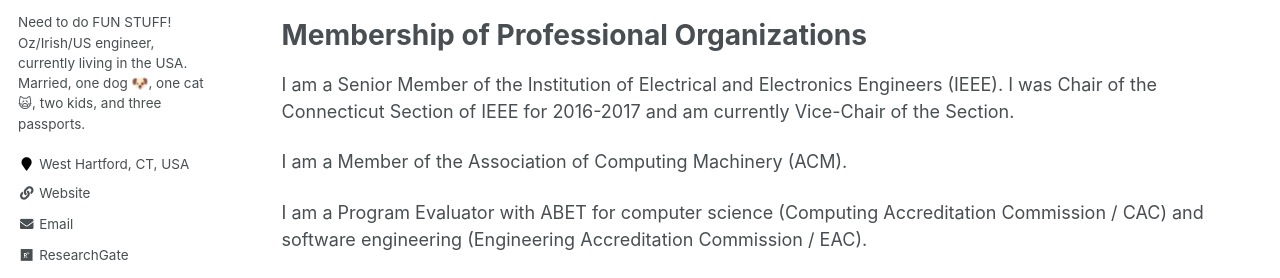
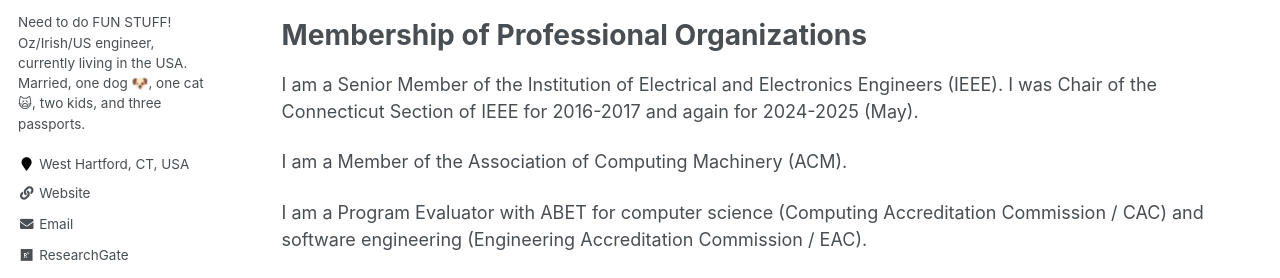
Before and after one commit to kootsoop/kootsoop.github.io, a Jekyll site: the page built from _pages/cv.md, in a window 1280 px wide and 900 px high, scrolled down 2603 px. Shown: the part 186-464 px from the top of the window. Built offline with Jekyll 4.4.1, drawn with Linux system fonts in a browser that asks for light colours; some web fonts are replaced.

Commit message:
Fixing IEEE statement.

```diff
--- a/_pages/cv.md
+++ b/_pages/cv.md
@@ -128,7 +128,7 @@
  Membership of Professional Organizations
 =========================================
 
-I am a Senior Member of the Institution of Electrical and Electronics Engineers (IEEE). I was Chair of the Connecticut Section of IEEE for 2016-2017 and am currently Vice-Chair of the Section.
+I am a Senior Member of the Institution of Electrical and Electronics Engineers (IEEE). I was Chair of the Connecticut Section of IEEE for 2016-2017 and again for 2024-2025 (May).
 
 I am a Member of the Association of Computing Machinery (ACM).
 
```
